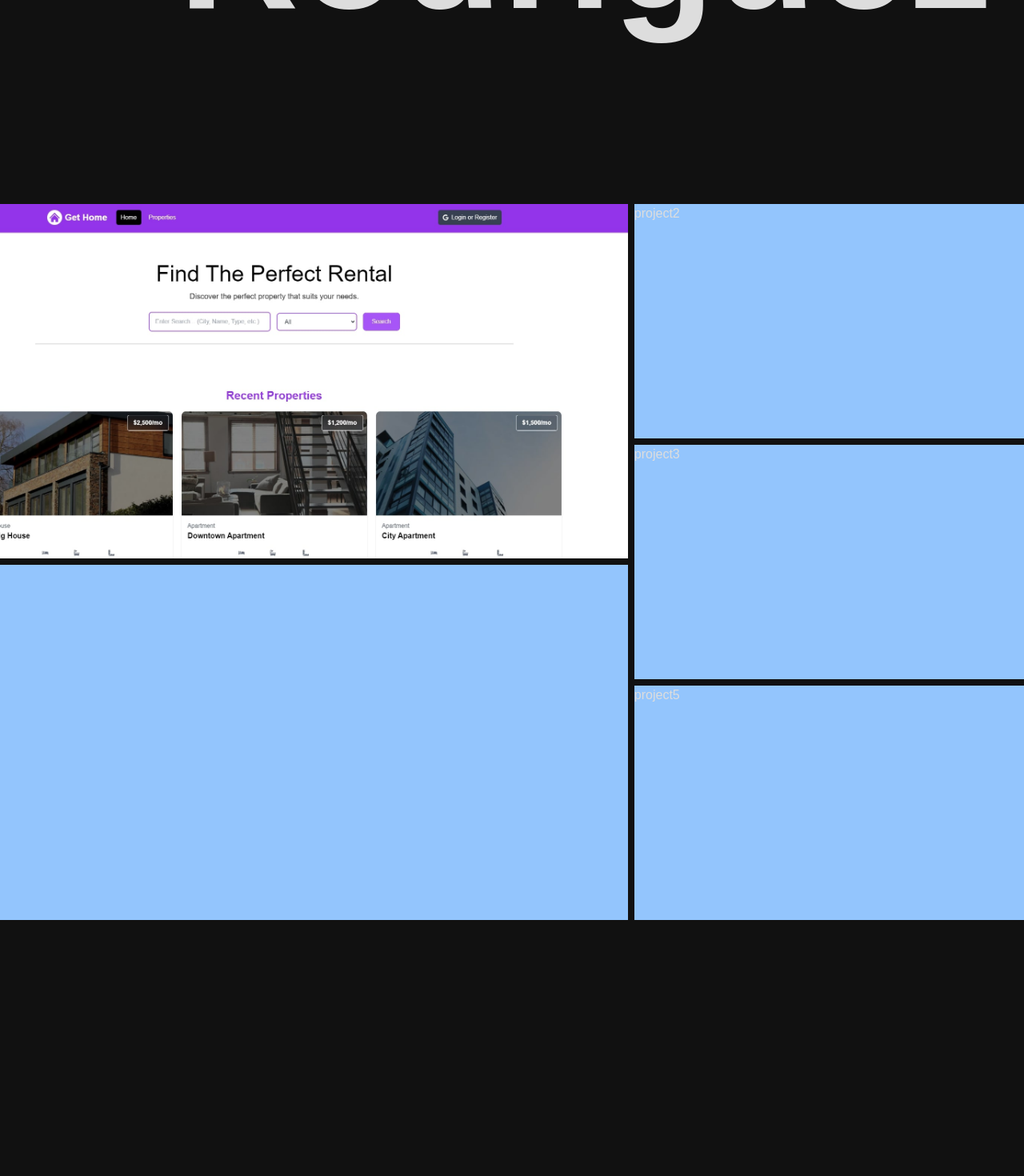
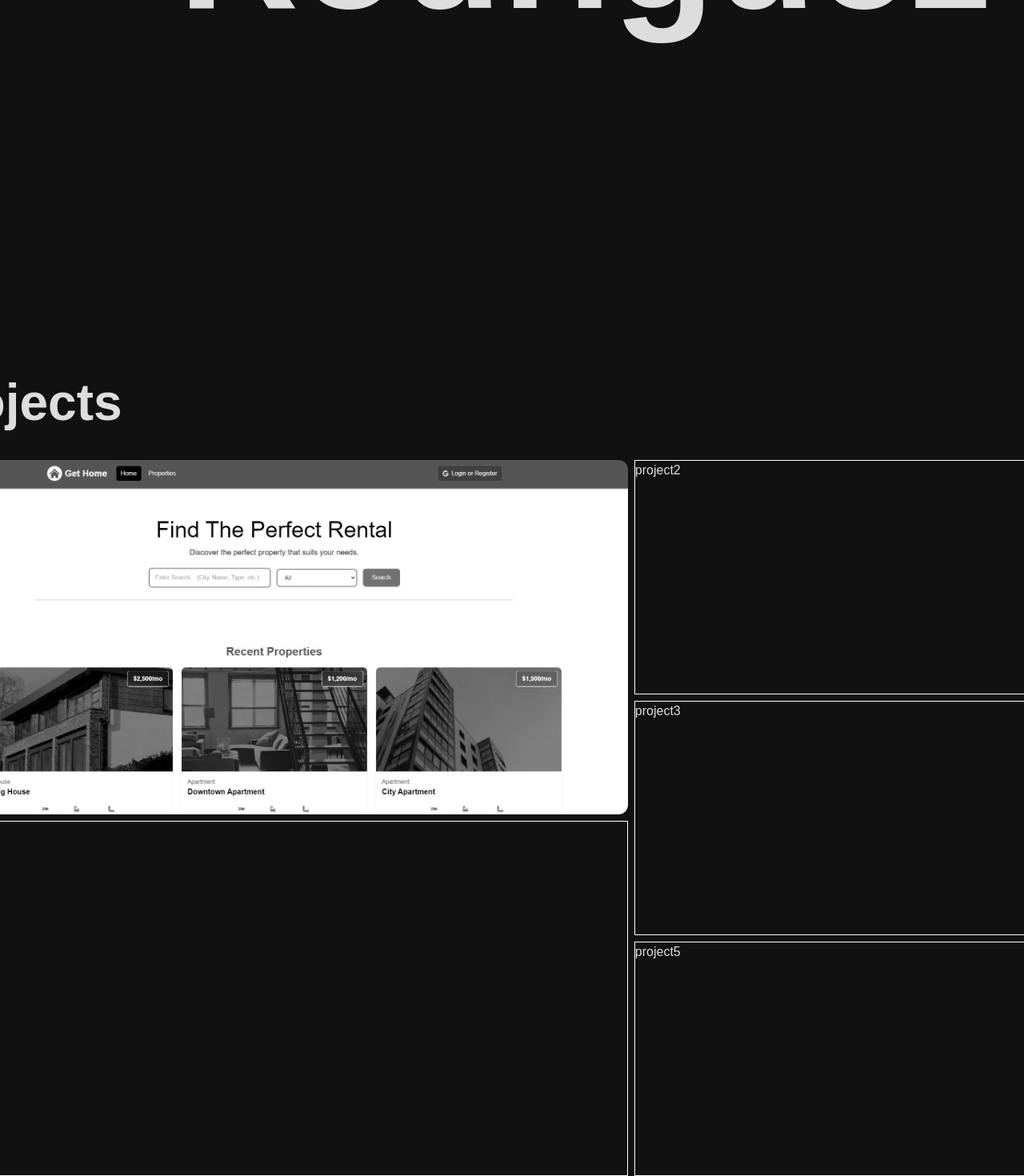
Before and after one commit to NoahRod108/2025-portfolio, a Next.js app: page / in a window 1280 px wide. Shown: the part 587-2057 px from the top of the page at 80% size. Before the commit the page ends 1737 px from the top, so only its background shows below. Built offline with nearby package versions, Linux system fonts and the light colour scheme.

Commit message:
Adding modal to projects section

```diff
--- a/app/globals.css
+++ b/app/globals.css
@@ -20,12 +20,37 @@ body {
   background: var(--background);
   font-family: Arial, Helvetica, sans-serif;
 }
-.nav-item {
-  @apply px-4 py-1.5 rounded-full text-[--secondary-text] text-sm font-semibold;
+
+.backdrop {
+  position: fixed;
+  inset: 0;
+  background: #00000094;
+  display: flex;
+  align-items: center;
+  justify-content: center;
+  z-index: 1;
+}
+
+.modal {
+  width: clamp(50%, 700px, 90%);
+  height: min(50%, 300px);
+
+  background: white;
+  margin: auto;
+  padding: 0 2rem;
+  border-radius: 12px;
+  display: flex;
+  flex-direction: column;
+  align-items: center;
 }
 
 .text-balance {
   text-wrap: balance;
+}
+
+.section-title {
+  font-size: 4rem;
+  font-weight: bold;
 }
 
 #hero p {
@@ -36,3 +61,11 @@ body {
   font-size: 13rem;
   font-weight: 700;
 }
+
+.nav-item {
+  @apply px-4 py-1.5 rounded-full text-[--secondary-text] text-sm font-semibold;
+}
+
+.project-img {
+  @apply w-full h-full object-cover object-center grayscale transition duration-500 hover:grayscale-0 cursor-pointer rounded-xl;
+}
--- a/app/page.js
+++ b/app/page.js
@@ -3,7 +3,7 @@ import Projects from "@/sections/Projects";
 
 export default function Home() {
   return (
-    <div className="px-[40px] w-auto items-center flex flex-col min-h-lvh">
+    <div className="px-[40px] w-auto items-center flex flex-col min-h-lvh gap-[200px]">
       <Hero />
       <Projects />
     </div>
--- /dev/null
+++ b/components/Backdrop.jsx
@@ -0,0 +1,17 @@
+import { motion } from "framer-motion";
+
+const Backdrop = ({ children, onClick }) => {
+  return (
+    <motion.div
+      className="backdrop"
+      onClick={onClick}
+      initial={{ opacity: 0 }}
+      animate={{ opacity: 1 }}
+      exit={{ opacity: 0 }}
+    >
+      {children}
+    </motion.div>
+  );
+};
+
+export default Backdrop;
--- /dev/null
+++ b/components/Modal.jsx
@@ -0,0 +1,35 @@
+import { motion } from "framer-motion";
+import Backdrop from "./Backdrop";
+
+const dropIn = {
+  hidden: {
+    y: "-100vh",
+    opacity: 0,
+  },
+  visible: {
+    y: "0",
+    opacity: 1,
+  },
+  exit: {
+    y: "100vh",
+    opacity: 0,
+  },
+};
+
+const Modal = ({ handleClose, text }) => {
+  return (
+    <Backdrop onClick={handleClose}>
+      <motion.div
+        // Stops the modal from closing while clicking inside
+        onClick={(e) => e.stopPropagation()}
+        className="modal"
+        variants={dropIn}
+        initial="hidden"
+        animate="visible"
+        exit="exit"
+      ></motion.div>
+    </Backdrop>
+  );
+};
+
+export default Modal;
--- a/package.json
+++ b/package.json
@@ -9,9 +9,10 @@
     "lint": "next lint"
   },
   "dependencies": {
+    "motion": "^11.13.1",
+    "next": "14.2.15",
     "react": "^18",
-    "react-dom": "^18",
-    "next": "14.2.15"
+    "react-dom": "^18"
   },
   "devDependencies": {
     "postcss": "^8",
--- a/sections/Projects.jsx
+++ b/sections/Projects.jsx
@@ -1,24 +1,50 @@
-import React from "react";
+"use client";
+
+import React, { useState } from "react";
+import Modal from "@/components/Modal";
+import { AnimatePresence } from "motion/react";
 import { home } from "@/public/images";
 import Image from "next/image";
 
 const Projects = () => {
+  const [modalOpen, setModalOpen] = useState(false);
+
+  const closeModal = () => setModalOpen(false);
+  const openModal = () => setModalOpen(true);
+
   return (
     <div className="w-[1480px] min-h-full">
-      <section className="grid grid-cols-5 grid-rows-6 gap-2">
-        <div className="col-span-3 row-span-3 bg-blue-300">
-          <a href="" target="_blank">
-            <Image
-              src={home}
-              alt="projectImg"
-              className="w-full h-full object-cover object-center"
-            />
-          </a>
+      <div className="pb-6">
+        <h2 className="section-title">Projects</h2>
+      </div>
+
+      <section id="projects" className="grid grid-cols-5 grid-rows-6 gap-2">
+        <div className="col-span-3 row-span-3">
+          <Image
+            src={home}
+            alt="projectImg"
+            className="project-img"
+            onClick={() => (modalOpen ? closeModal() : openModal())}
+          />
         </div>
-        <div className="col-span-2 row-span-2 bg-blue-300">project2</div>
-        <div className="col-span-2 row-span-2 bg-blue-300">project3</div>
-        <div className="col-span-3 row-span-3 bg-blue-300">project4</div>
-        <div className="col-span-2 row-span-2 bg-blue-300">project5</div>
+        <div className="col-span-2 row-span-2 border border-white">
+          project2
+        </div>
+        <div className="col-span-2 row-span-2 border border-white">
+          project3
+        </div>
+        <div className="col-span-3 row-span-3 border border-white">
+          project4
+        </div>
+        <div className="col-span-2 row-span-2 border border-white">
+          project5
+        </div>
+
+        <AnimatePresence>
+          {modalOpen && (
+            <Modal modalOpen={modalOpen} handleClose={closeModal} />
+          )}
+        </AnimatePresence>
       </section>
     </div>
   );
```
Also changed, not shown: 1 other file (tests, documents, lock files or other folders).
